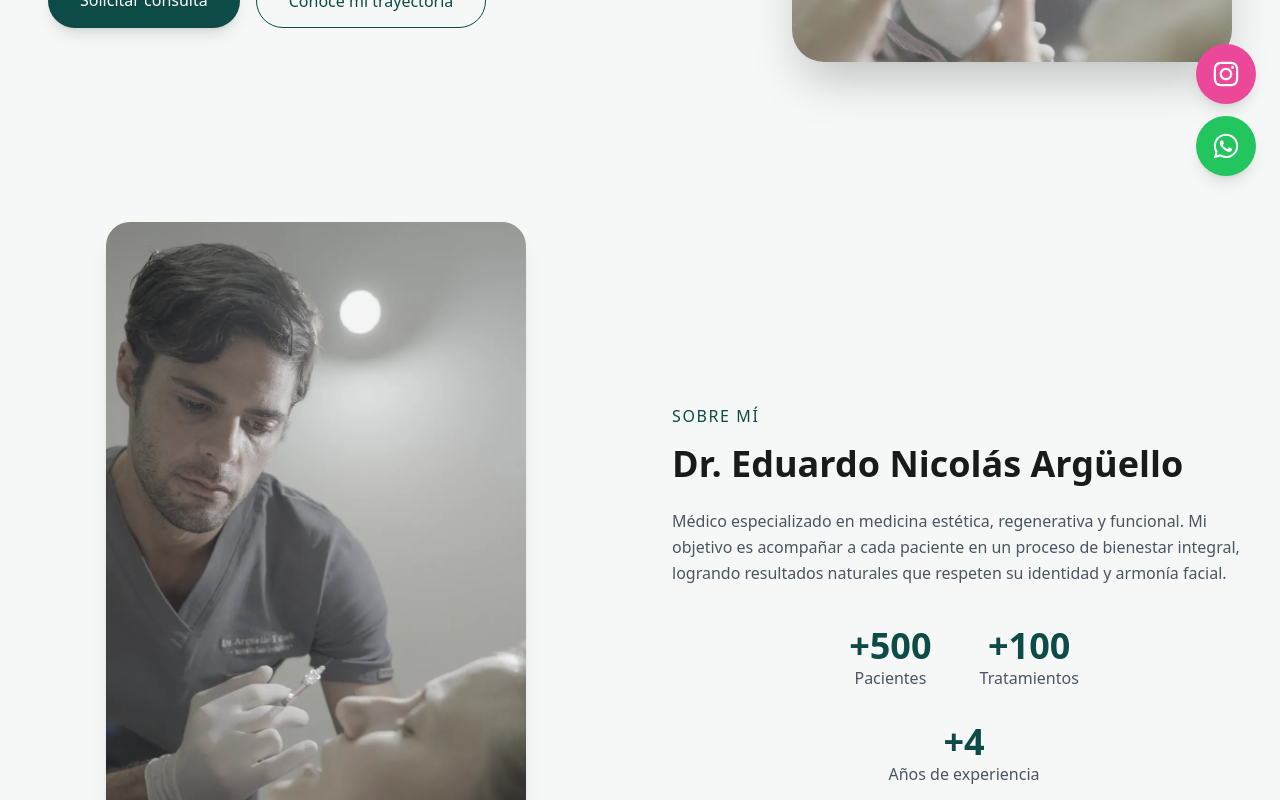
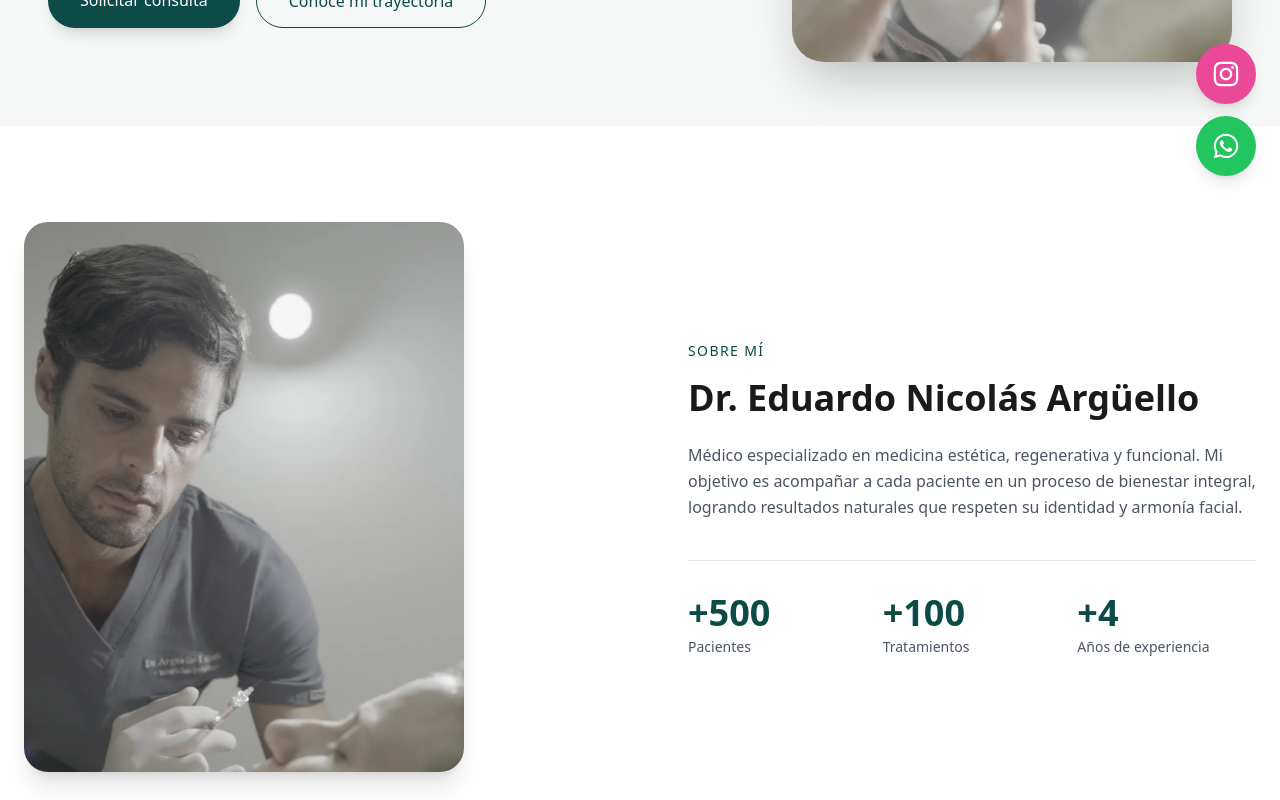
Before and after one commit to tomasjcalderaro/Portfolio-Eduardo, a React (Vite) app: page / in a window 1280 px wide. Shown: the part 600-1400 px from the top of the page. Built offline with nearby package versions, Linux system fonts and the light colour scheme; no server answers.

Commit message:
rediseño de sobre mí

```diff
--- a/src/sections/About.tsx
+++ b/src/sections/About.tsx
@@ -1,13 +1,14 @@
 import heroDoctor from "../assets/images/hero-doctor.webp";
 
-const About = () => {
+const stats = [
+    { value: "+500", label: "Pacientes" },
+    { value: "+100", label: "Tratamientos" },
+    { value: "+4", label: "Años de experiencia" },
+    ];
+    const About = () => {
     return (
-        <section
-        id="about"
-        className="py-24 bg-soft"
-        >
+        <section id="about" className="py-24 bg-white">
         <div className="max-w-7xl mx-auto px-6">
-
             <div
             className="
                 grid
@@ -15,29 +16,34 @@ const About = () => {
                 md:grid-cols-2
                 gap-10
                 md:gap-16
+                lg:gap-24
                 items-center
             "
             >
-
-            <div className="flex justify-center">
+            {/* Foto */}
+            <div className="flex justify-center md:justify-start">
                 <img
                 src={heroDoctor}
-                alt="Dr. Eduardo Argüello"
+                alt="Dr. Eduardo Argüello atendiendo a un paciente"
+                width={800}
+                height={1000}
+                loading="lazy"
                 className="
                     w-full
                     max-w-[380px]
-                    md:max-w-[420px]
-                    mx-auto
+                    md:max-w-[440px]
+                    aspect-[4/5]
+                    object-cover
+                    object-top
                     rounded-3xl
                     shadow-xl
-                    object-cover
                 "
                 />
             </div>
 
-            <div>
-
-                <span className="text-primary uppercase tracking-widest font-medium">
+            {/* Texto */}
+            <div className="text-center md:text-left">
+                <span className="text-primary uppercase tracking-widest text-sm font-medium">
                 Sobre mí
                 </span>
 
@@ -45,62 +51,40 @@ const About = () => {
                 Dr. Eduardo Nicolás Argüello
                 </h2>
 
-                <p className="text-gray-600 leading-relaxed max-w-xl">
-                Médico especializado en medicina estética,
-                regenerativa y funcional.
-                Mi objetivo es acompañar a cada paciente
-                en un proceso de bienestar integral,
-                logrando resultados naturales que respeten
+                <p className="text-gray-600 leading-relaxed max-w-xl mx-auto md:mx-0">
+                Médico especializado en medicina estética, regenerativa y
+                funcional. Mi objetivo es acompañar a cada paciente en un proceso
+                de bienestar integral, logrando resultados naturales que respeten
                 su identidad y armonía facial.
                 </p>
 
                 {/* Estadísticas */}
-                <div className="mt-10">
+                <div
+                className="
+                    mt-10
+                    pt-8
+                    border-t
+                    border-gray-200
+                    grid
+                    grid-cols-3
+                    gap-4
+                    max-w-xl
+                    mx-auto
+                    md:mx-0
+                "
+                >
+                {stats.map((stat) => (
+                    <div key={stat.label}>
+                    <p className="text-3xl md:text-4xl font-bold text-primary">
+                        {stat.value}
+                    </p>
 
-                <div className="flex justify-center gap-12 mb-8">
-
-                    <div className="text-center">
-                    <h3 className="text-4xl font-bold text-primary">
-                        +500
-                    </h3>
-
-                    <p className="text-gray-600">
-                        Pacientes
-                    </p>
+                    <p className="text-sm text-gray-600 mt-1">{stat.label}</p>
                     </div>
-
-                    <div className="text-center">
-                    <h3 className="text-4xl font-bold text-primary">
-                        +100
-                    </h3>
-
-                    <p className="text-gray-600">
-                        Tratamientos
-                    </p>
-                    </div>
-
+                ))}
                 </div>
-
-                <div className="flex justify-center">
-
-                    <div className="text-center">
-                    <h3 className="text-4xl font-bold text-primary">
-                        +4
-                    </h3>
-
-                    <p className="text-gray-600">
-                        Años de experiencia
-                    </p>
-                    </div>
-
-                </div>
-
-                </div>
-
             </div>
-
             </div>
-
         </div>
         </section>
     );
```
